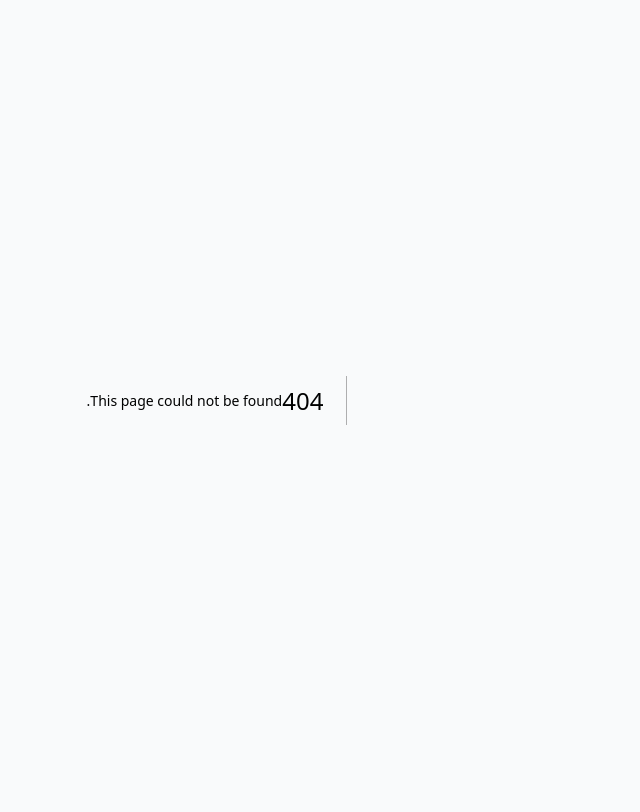
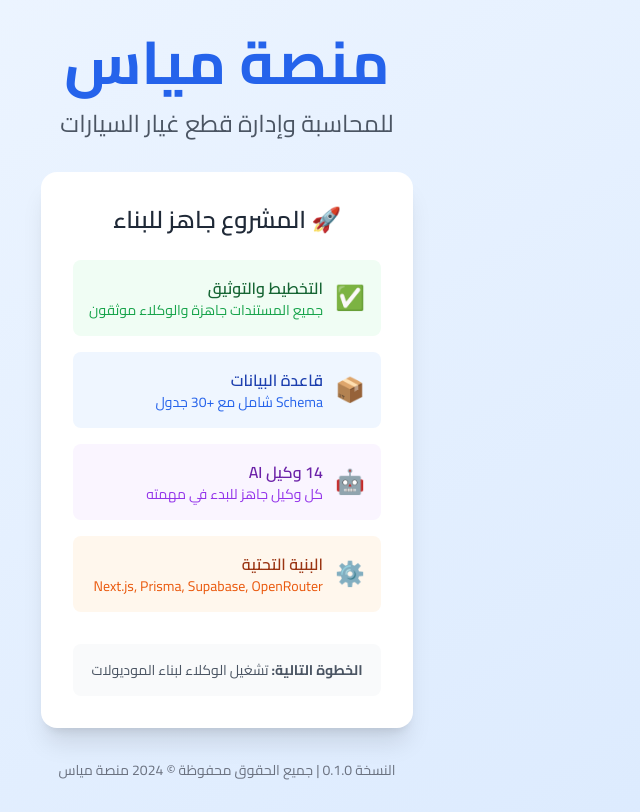
Before and after one commit to majedalsaadi/mayas-erp, a Next.js app: page / in a window 1280 px wide. Before the commit this address had no page. Shown: the whole page, without its empty margins (413-1053 px from the left). Built offline with nearby package versions, Linux system fonts and the light colour scheme.

Commit message:
Add src/app/page.tsx

```diff
--- /dev/null
+++ b/src/app/page.tsx
@@ -0,0 +1,71 @@
+/**
+ * Mayas ERP - Home Page
+ * الصفحة الرئيسية
+ */
+
+export default function HomePage() {
+  return (
+    <main className="min-h-screen flex items-center justify-center bg-gradient-to-br from-blue-50 to-blue-100">
+      <div className="text-center p-8">
+        <div className="mb-8">
+          <h1 className="text-6xl font-bold text-blue-600 mb-4">
+            منصة مياس
+          </h1>
+          <p className="text-2xl text-gray-600">
+            للمحاسبة وإدارة قطع غيار السيارات
+          </p>
+        </div>
+
+        <div className="bg-white rounded-2xl shadow-xl p-8 max-w-2xl mx-auto">
+          <h2 className="text-2xl font-semibold text-gray-800 mb-6">
+            🚀 المشروع جاهز للبناء
+          </h2>
+
+          <div className="space-y-4 text-right">
+            <div className="flex items-center gap-3 p-4 bg-green-50 rounded-lg">
+              <span className="text-green-500 text-2xl">✅</span>
+              <div>
+                <h3 className="font-semibold text-green-800">التخطيط والتوثيق</h3>
+                <p className="text-green-600 text-sm">جميع المستندات جاهزة والوكلاء موثقون</p>
+              </div>
+            </div>
+
+            <div className="flex items-center gap-3 p-4 bg-blue-50 rounded-lg">
+              <span className="text-blue-500 text-2xl">📦</span>
+              <div>
+                <h3 className="font-semibold text-blue-800">قاعدة البيانات</h3>
+                <p className="text-blue-600 text-sm">Schema شامل مع +30 جدول</p>
+              </div>
+            </div>
+
+            <div className="flex items-center gap-3 p-4 bg-purple-50 rounded-lg">
+              <span className="text-purple-500 text-2xl">🤖</span>
+              <div>
+                <h3 className="font-semibold text-purple-800">14 وكيل AI</h3>
+                <p className="text-purple-600 text-sm">كل وكيل جاهز للبدء في مهمته</p>
+              </div>
+            </div>
+
+            <div className="flex items-center gap-3 p-4 bg-orange-50 rounded-lg">
+              <span className="text-orange-500 text-2xl">⚙️</span>
+              <div>
+                <h3 className="font-semibold text-orange-800">البنية التحتية</h3>
+                <p className="text-orange-600 text-sm">Next.js, Prisma, Supabase, OpenRouter</p>
+              </div>
+            </div>
+          </div>
+
+          <div className="mt-8 p-4 bg-gray-50 rounded-lg">
+            <p className="text-gray-600 text-sm">
+              <strong>الخطوة التالية:</strong> تشغيل الوكلاء لبناء الموديولات
+            </p>
+          </div>
+        </div>
+
+        <div className="mt-8 text-gray-500 text-sm">
+          <p>النسخة 0.1.0 | جميع الحقوق محفوظة © 2024 منصة مياس</p>
+        </div>
+      </div>
+    </main>
+  );
+}
```
